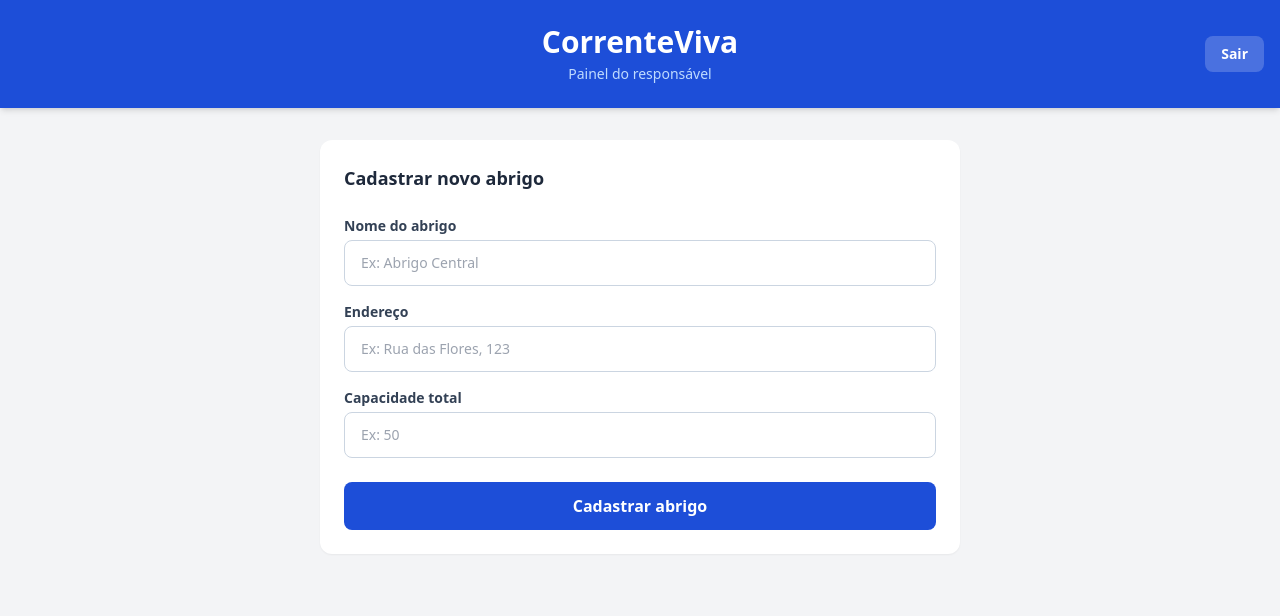
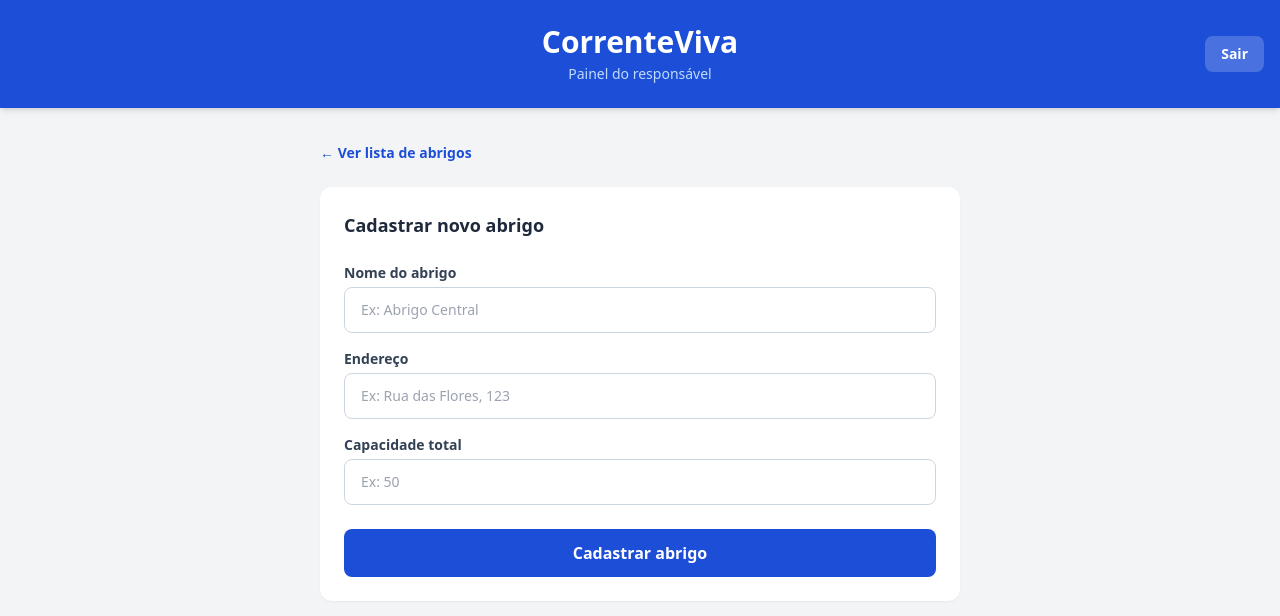
Before and after one commit to Luiz-de-Lima/corrente-viva, a React (Vite) app in the folder frontend/: page /painel in a window 1280 px wide. Shown: the top 616 px of the page. Built offline with nearby package versions, Linux system fonts and the light colour scheme; no server answers.

Commit message:
feat: adiciona link para lista de abrigos no painel

```diff
--- a/frontend/src/pages/Painel.jsx
+++ b/frontend/src/pages/Painel.jsx
@@ -1,5 +1,5 @@
 import { useState } from "react";
-import { useNavigate } from "react-router-dom";
+import { useNavigate, Link } from "react-router-dom";
 import { cadastrarAbrigo } from "../services/api";
 
 function Painel() {
@@ -62,6 +62,12 @@ function Painel() {
       </header>
 
       <main className="max-w-2xl mx-auto px-4 py-8">
+        <Link
+          to="/"
+          className="inline-block text-blue-700 text-sm font-semibold mb-6 hover:underline"
+        >
+          ← Ver lista de abrigos
+        </Link>
         <div className="bg-white rounded-xl shadow-sm p-6">
           <h2 className="text-lg font-semibold text-slate-800 mb-6">
             Cadastrar novo abrigo
```
